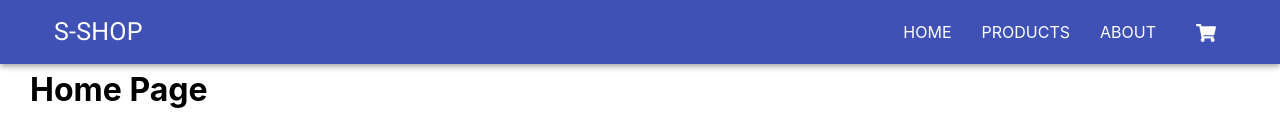
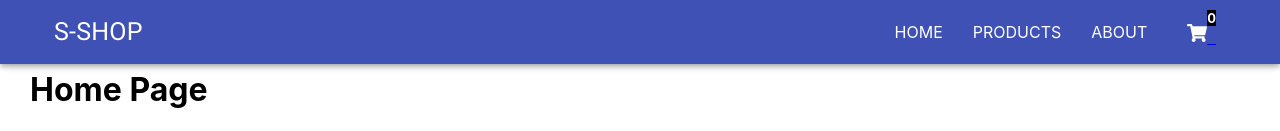
Before and after one commit to muhammadaasim/Shoe-Shop, a React (Create React App) app: page / in a window 1280 px wide. Shown: the top 131 px of the page. Built offline with nearby package versions, Linux system fonts and the light colour scheme.

Commit message:
added cart item number

```diff
--- a/src/Components/Navbar.js
+++ b/src/Components/Navbar.js
@@ -82,7 +82,7 @@ class ResAppBar extends Component{
                 className = {this.props.classes.sideBarIcon}
                 onClick={()=>{this.setState({drawer:true})}} />
               <Typography color="inherit" variant = "headline" style={{fontSize:23}}>S-SHOP</Typography>
-              <Typography color="inherit" variant = "headline">          <Link to="/cart"><img src={Cart} alt="Cart" style={{height:20,width:20,marginLeft:10,marginTop:5}}/></Link></Typography>
+              <Typography color="inherit" variant = "headline">          <Link to="/cart"><img src={Cart} alt="Cart" style={{height:20,width:20,marginLeft:10,marginTop:5}}/></Link><span className="cart">0</span></Typography>
             </Grid>
           </Toolbar>
         </AppBar>
@@ -119,7 +119,7 @@ class ResAppBar extends Component{
           <Typography variant = "subheading" className = {classes.padding} color="inherit" ><Link to="/" className={this.props.classes.Links}>HOME</Link></Typography>
           <Typography variant = "subheading" className = {classes.padding} color="inherit" ><Link to="/products" className={this.props.classes.Links}>PRODUCTS</Link></Typography>
           <Typography variant = "subheading" className = {classes.padding} color="inherit" ><Link to="/about" className={this.props.classes.Links}>ABOUT</Link></Typography>
-          <Link to="/cart"><img src={Cart} alt="Cart" style={{height:20,width:20,marginLeft:10,marginTop:5}}/></Link>
+          <Link to="/cart"><img src={Cart} alt="Cart" style={{height:20,width:20,marginLeft:10,marginTop:5}}/><span className="cart">0</span></Link>
         </Toolbar>
       </AppBar>
     )
--- a/src/Components/css/theme.css
+++ b/src/Components/css/theme.css
@@ -28,3 +28,12 @@ width:100%;
 h3{
 color:red;
 }
+.cart{
+color:white;
+position: relative;
+top:-20px;
+font-size: small;
+font-weight: bold;
+background-color:black;
+z-index: -1;
+}
```
